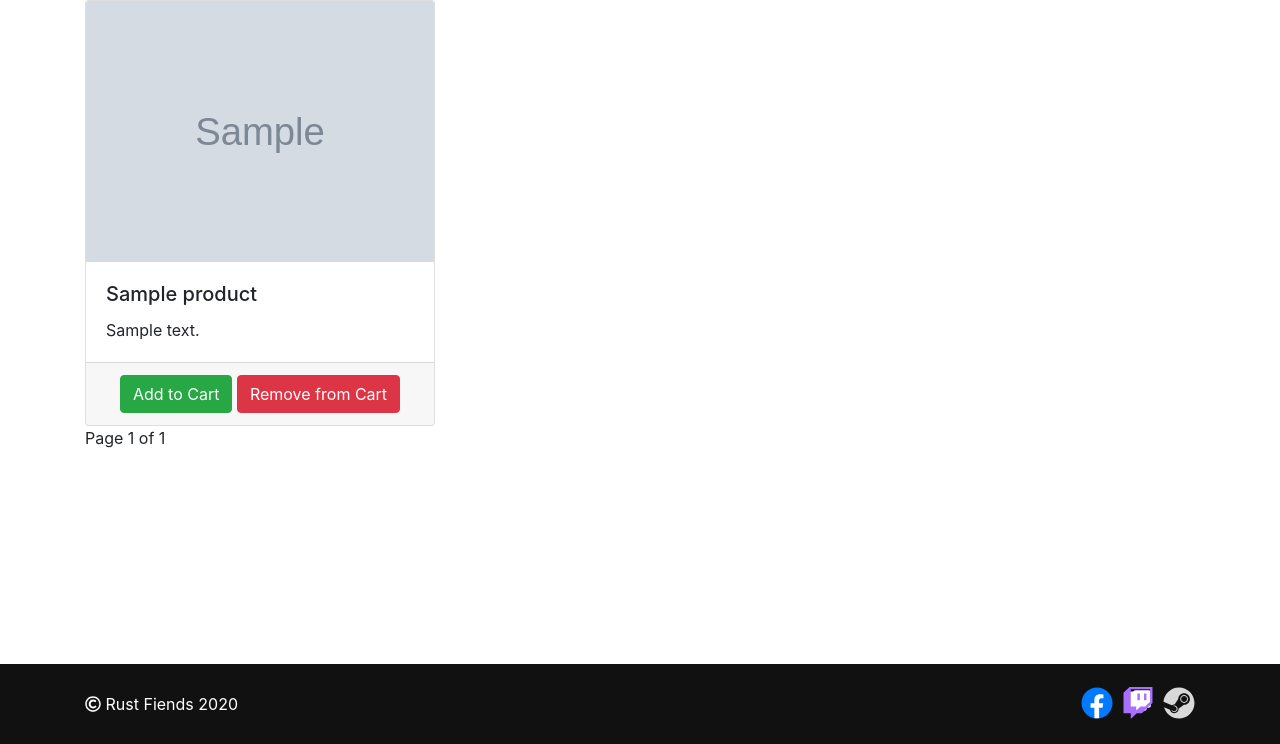
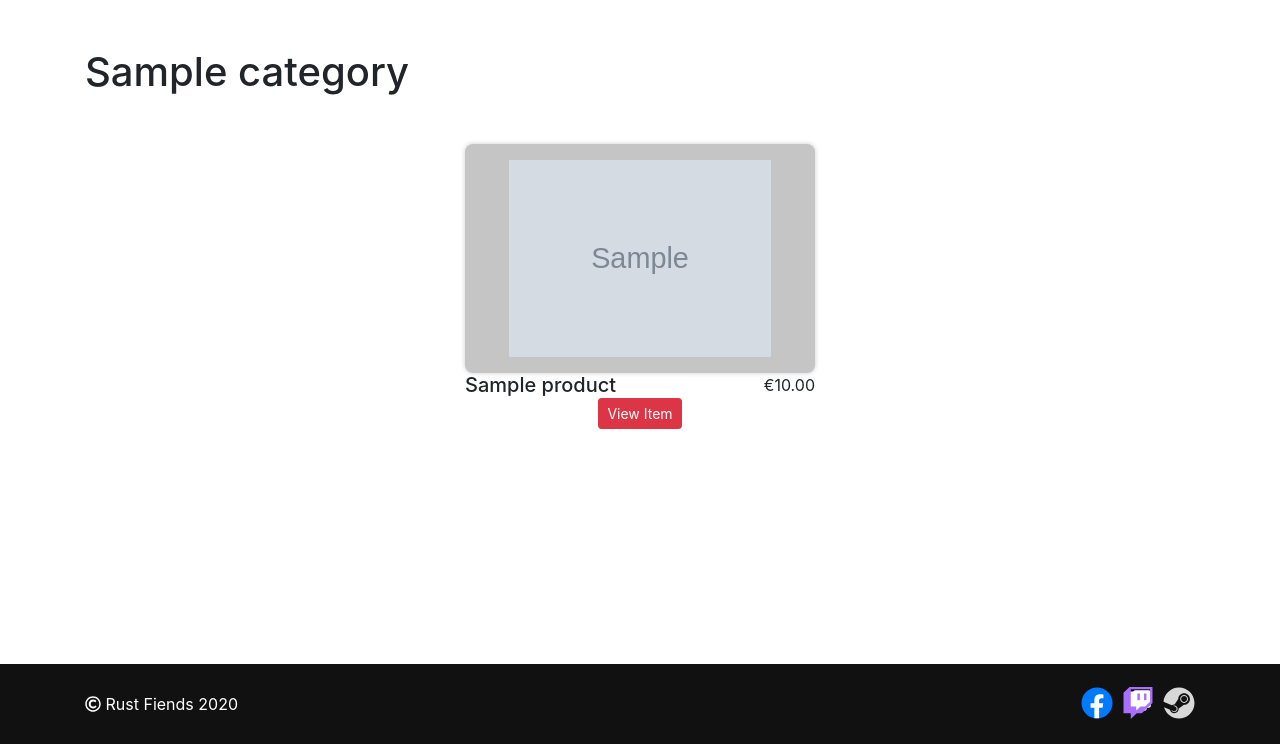
Before and after one commit to Prejudice182/prej-milestone-four, a Django app: a page that uses products/templates/products/category.html in a window 1280 px wide. Shown: the part 56-800 px from the top of the page. Run offline with Django 3.2, Linux system fonts and the light colour scheme; tables that the repository leaves empty hold one stand-in row (values such as "Sample post"); grey boxes marked "Sample" are stand-in pictures; some libraries are stand-ins or nearby versions.

Commit message:
Add some category list page styles

```diff
--- a/products/templates/products/category.html
+++ b/products/templates/products/category.html
@@ -4,35 +4,45 @@
 
 {% block content %}
 <div class="container">
-    <div class="row">
+    <h1 class="mt-5">{{ category.title }}</h4>
+        <div class="row justify-content-center mt-5">
             {% for product in page_obj %}
-        <div class="col-sm-12 col-md-4">
-            <div class="card">
-                <img class="card-img-top" src="{{ product.mainimage.url }}" alt="Image for {{ product.name }}">
-                <div class="card-body">
-                    <h5 class="card-title">{{ product.name }}</h5>
-                    <p class="card-text">{{ product.preview_text }}</p>
+            <div class="col-12 col-md-4 pb-5">
+                <div class="item-card">
+                    <div class="item-img text-center py-3">
+                        <img src="{{ product.mainimage.url }}" alt="Image for {{ product.name }}">
                     </div>
-                <div class="card-footer text-center">
-                    <a href="{% url 'cart:add' product.slug %}" class="btn btn-success">Add to Cart</a>
-                    <a href="{% url 'cart:remove' product.slug %}" class="btn btn-danger">Remove from Cart</a>
+                    <div class="item-name">
+                        <span class="h5">{{ product.name }}</span>
+                        <span class="float-right">€{{ product.price }}</span>
+                    </div>
+                    <div class="item-details text-center">
+                        <a href="#" class="btn btn-sm btn-danger">View Item</a>
                     </div>
                 </div>
             </div>
             {% endfor %}
         </div>
-    <div class="pagination">
-        <div class="step-links">
+        {% if is_paginated %}
+        <nav aria-label="{{ category.title }} entries pages">
+            <ul class="pagination justify-content-center">
                 {% if page_obj.has_previous %}
-                <a href="?page={{ page_obj.previous_page_number }}">previous</a>
+                <li class="page-item"><a class="page-link" href="?page={{ page_obj.previous_page_number }}">Previous</a></li>
                 {% endif %}
-            <span class="current">
-                Page {{ page_obj.number }} of {{ paginator.num_pages }}
-            </span>
+
+                {% for num in paginator.page_range %}
+                {% if page_obj.number == num %}
+                <li class="page-item active"><a class="page-link" href="?page={{ num }}">{{ num }}</a></li>
+                {% elif num > page_obj.number|add:'-3' and num < page_obj.number|add:'3' %}
+                <li class="page-item"><a class="page-link" href="?page={{ num }}">{{ num }}</a></li>
+                {% endif %}
+                {% endfor %}
+
                 {% if page_obj.has_next %}
-                <a href="?page={{ page_obj.next_page_number }}">next</a>
+                <li class="page-item"><a class="page-link" href="?page={{ page_obj.next_page_number }}">Next</a></li>
+                {% endif %}
+            </ul>
+        </nav>
         {% endif %}
 </div>
-    </div>
-</div>
 {% endblock %}
--- a/static/css/style.css
+++ b/static/css/style.css
@@ -35,7 +35,6 @@ footer {
     color: #385898;
 }
 
-
 .fa-twitch {
     color: #a970ff;
 }
@@ -68,6 +67,18 @@ footer {
     width: 50%;
 }
 
+/* Product Page Styles */
+
+.item-img {
+    background: #c5c5c5;
+    border-radius: 8px;
+    box-shadow: 0px 0px 5px 0px rgba(0, 0, 0, 0.2);
+}
+
+.item-img img {
+    width: 75%;
+}
+
 /* Media Queries */
 
 @media screen and (max-width: 800px), screen and (max-height: 1400px) {
```
Lines whose indentation alone changed are shown as unchanged.
